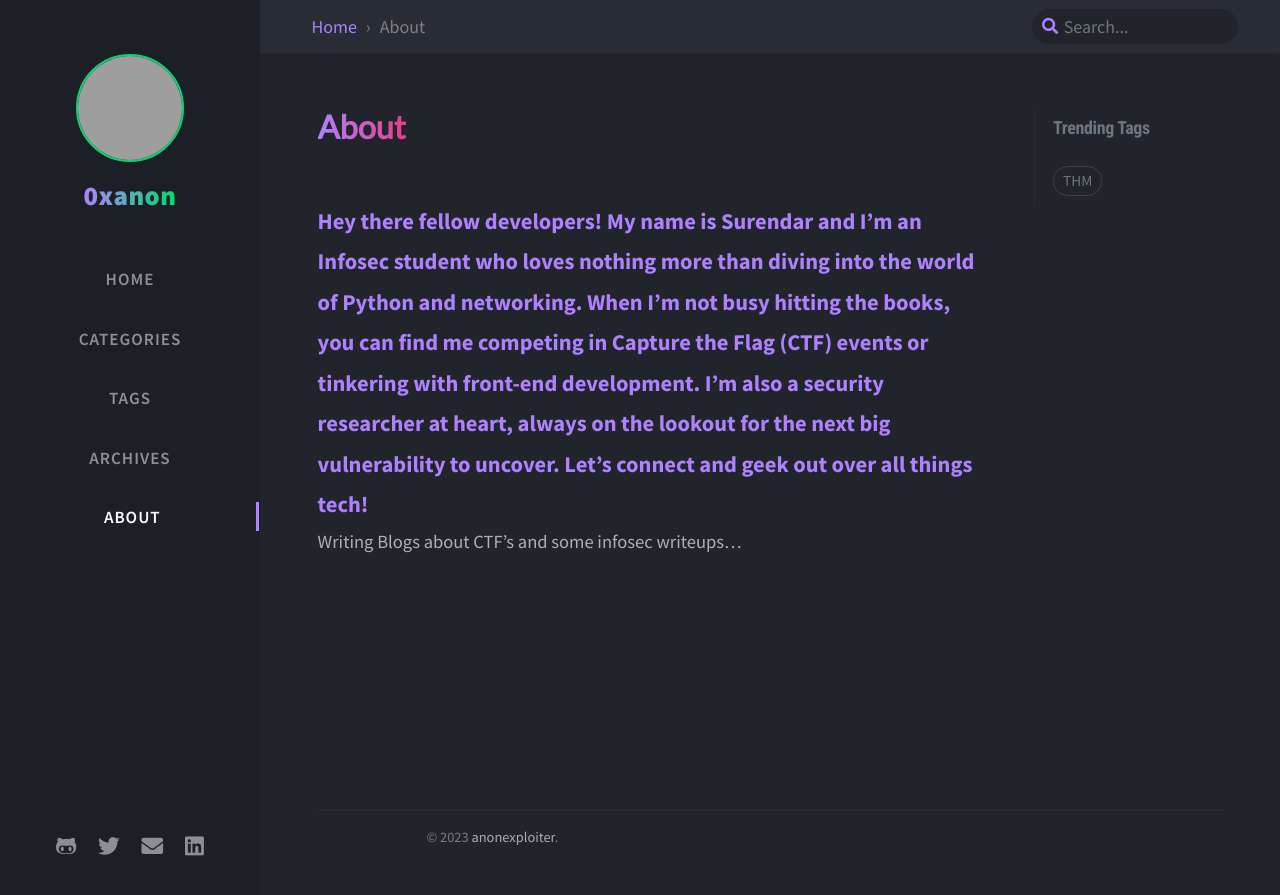
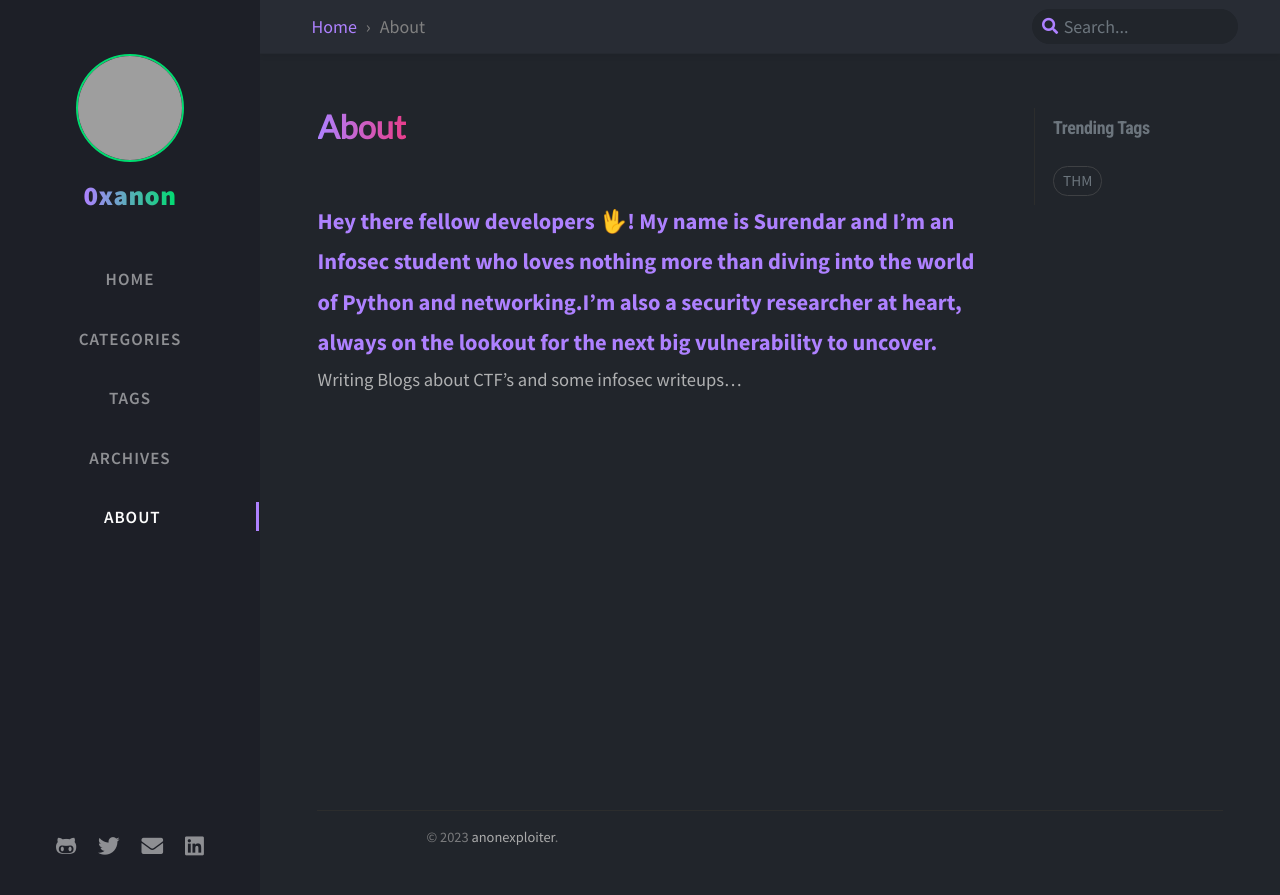
Before and after one commit to anonexploiter/anon, a Jekyll site: the page built from _tabs/about.md, in a window 1280 px wide. Shown: the top 895 px of the page. Built offline with Jekyll 4.4.1, drawn with Linux system fonts in a browser that asks for light colours; nearby versions of some CDN libraries; comment, search, counter and statistics services are not loaded; grey boxes are pictures that could not be loaded.

Commit message:
Update about.md

```diff
--- a/_tabs/about.md
+++ b/_tabs/about.md
@@ -10,6 +10,6 @@ order: 4
 # MIT License
 ---
 
-<span class="intro">Hey there fellow developers! My name is Surendar and I'm an Infosec student who loves nothing more than diving into the world of Python and networking. When I'm not busy hitting the books, you can find me competing in Capture the Flag (CTF) events or tinkering with front-end development. I'm also a security researcher at heart, always on the lookout for the next big vulnerability to uncover. Let's connect and geek out over all things tech!</span>
+<span class="intro">Hey there fellow developers 🖖! My name is Surendar and I'm an Infosec student who loves nothing more than diving into the world of Python and networking.I'm also a security researcher at heart, always on the lookout for the next big vulnerability to uncover. </span><br>
 Writing Blogs about CTF's and some infosec writeups...
 <br>
```
